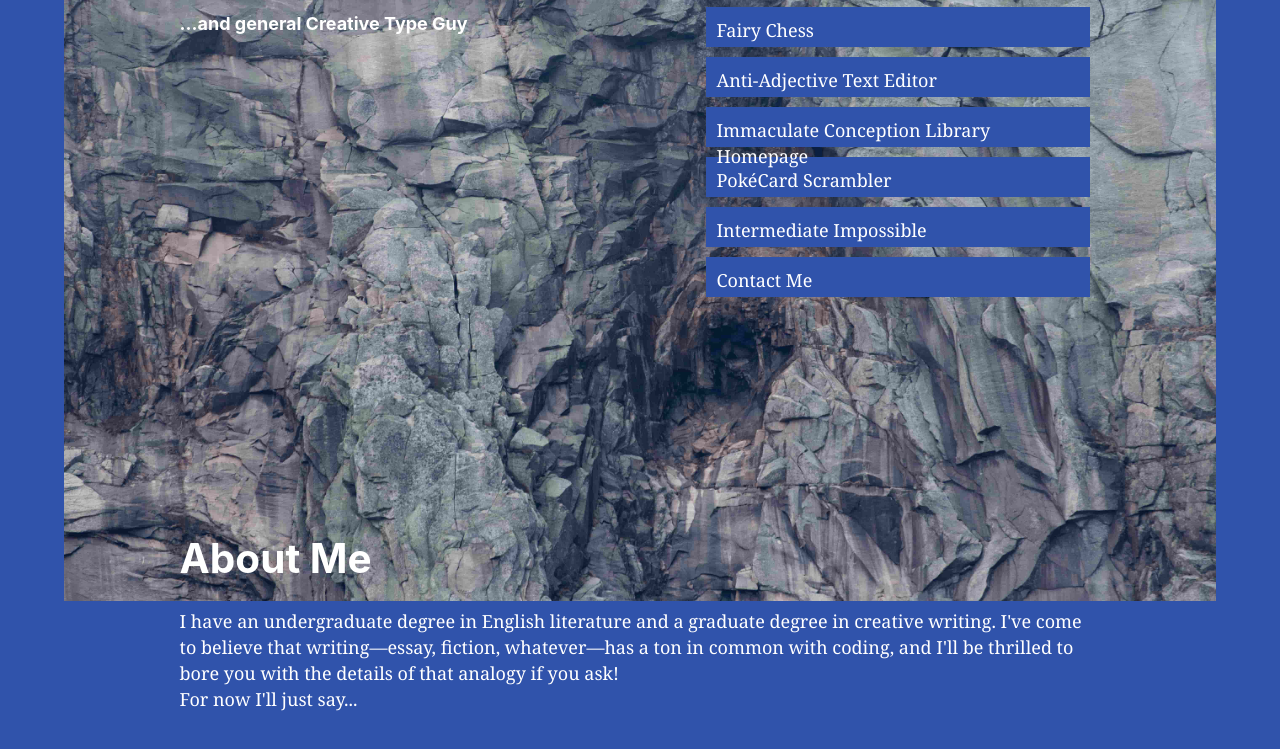
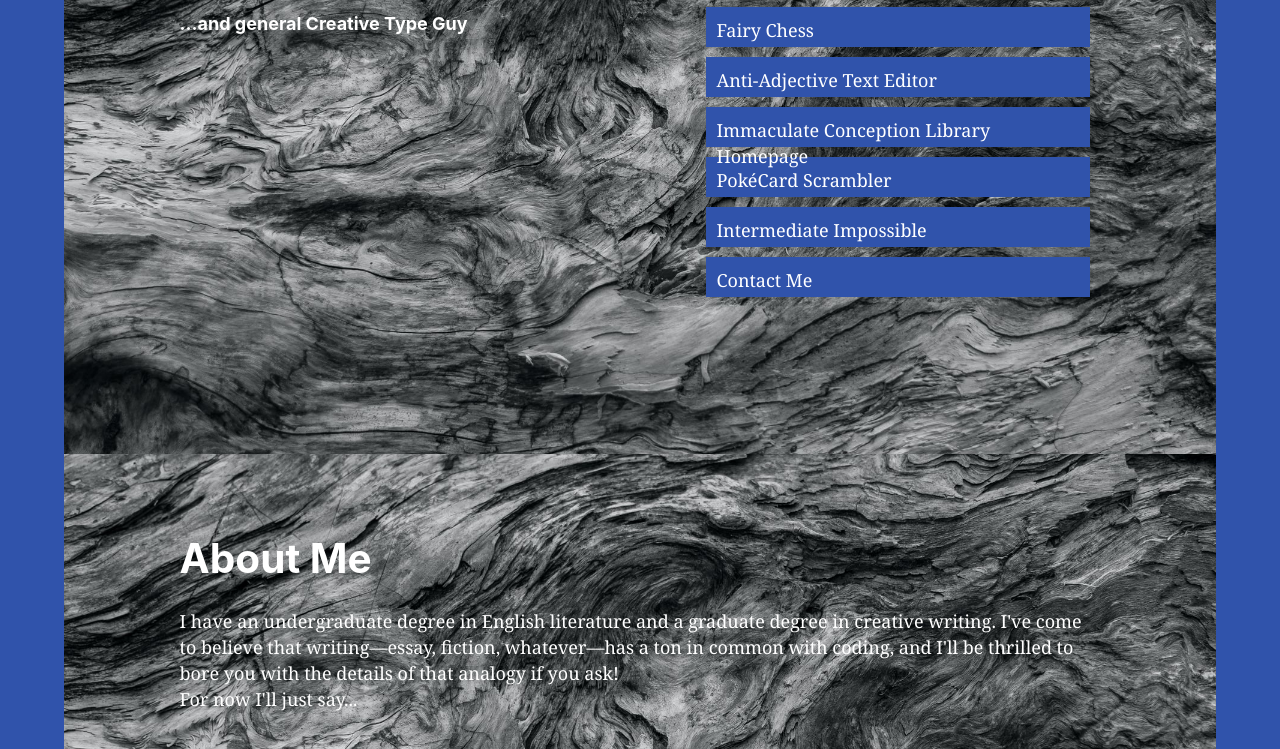
Before and after one commit to Rittenweb/web-portfolio, a Gatsby site: page / in a window 1280 px wide. Shown: the part 231-980 px from the top of the page. Built offline with nearby package versions, Linux system fonts and the light colour scheme; Gatsby itself is replaced by a stand-in of ours.

Commit message:
Include scrollbar in width, use three backgrounds

```diff
--- a/src/components/backgroundimage.js
+++ b/src/components/backgroundimage.js
@@ -13,10 +13,10 @@ import Img from "gatsby-image"
  * - `useStaticQuery`: https://www.gatsbyjs.org/docs/use-static-query/
  */
 
-const BackgroundImage = () => {
+const BackgroundImage = ({ top }) => {
   const data = useStaticQuery(graphql`
     query {
-      placeholderImage: file(relativePath: { eq: "rocky4.jpg" }) {
+      placeholderImage: file(relativePath: { eq: "stone.jpg" }) {
         childImageSharp {
           fluid(maxWidth: 1600) {
             ...GatsbyImageSharpFluid
@@ -30,10 +30,11 @@ const BackgroundImage = () => {
     <div
       style={{
         position: "fixed",
-        top: "5vw",
-        left: "5vw",
-        height: "100vh",
-        width: "90vw",
+        top: top,
+        left: "5%",
+        height: "95vh",
+        minHeight: "95vh",
+        width: "90%",
         zIndex: -1,
       }}
     >
--- a/src/components/header.js
+++ b/src/components/header.js
@@ -17,7 +17,7 @@ const Header = ({ siteTitle }) => (
         justifyContent: "space-evenly",
         alignItems: "center",
         width: "100vw",
-        height: "5vw",
+        height: "4.5vw",
       }}
     >
       <h2 style={{ margin: 0 }}>
--- a/src/components/layout.js
+++ b/src/components/layout.js
@@ -43,7 +43,9 @@ const Layout = ({ children }) => {
           <a href="https://www.gatsbyjs.org">Gatsby</a>
         </footer>
       </div>
-      <BackgroundImage />
+      <BackgroundImage top="4.5vw" />
+      <BackgroundImage top="53.5vw" />
+      <BackgroundImage top="102.5vw" />
     </>
   )
 }
```
Also changed, not shown: src/images/stone.jpg (added).
